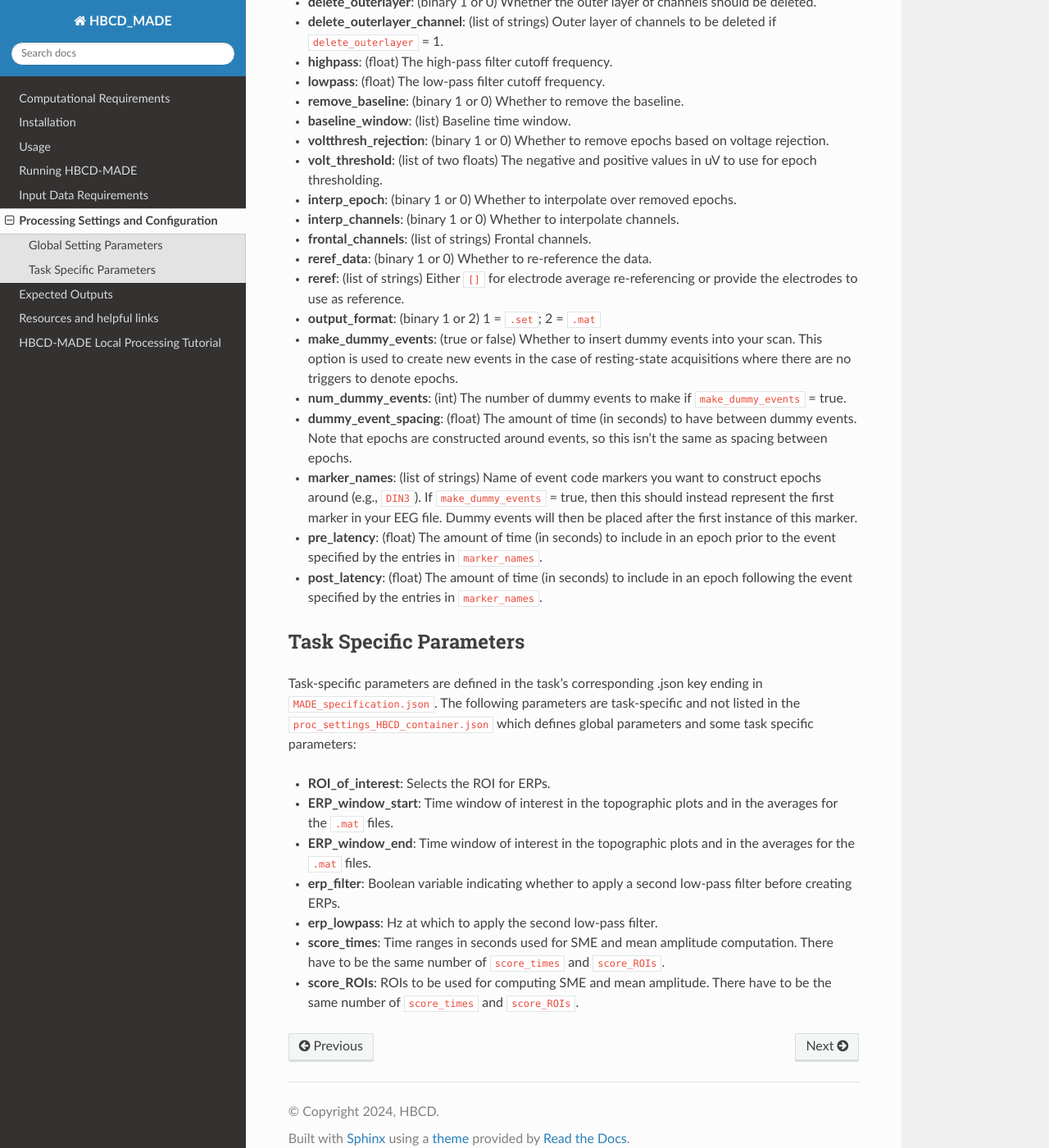
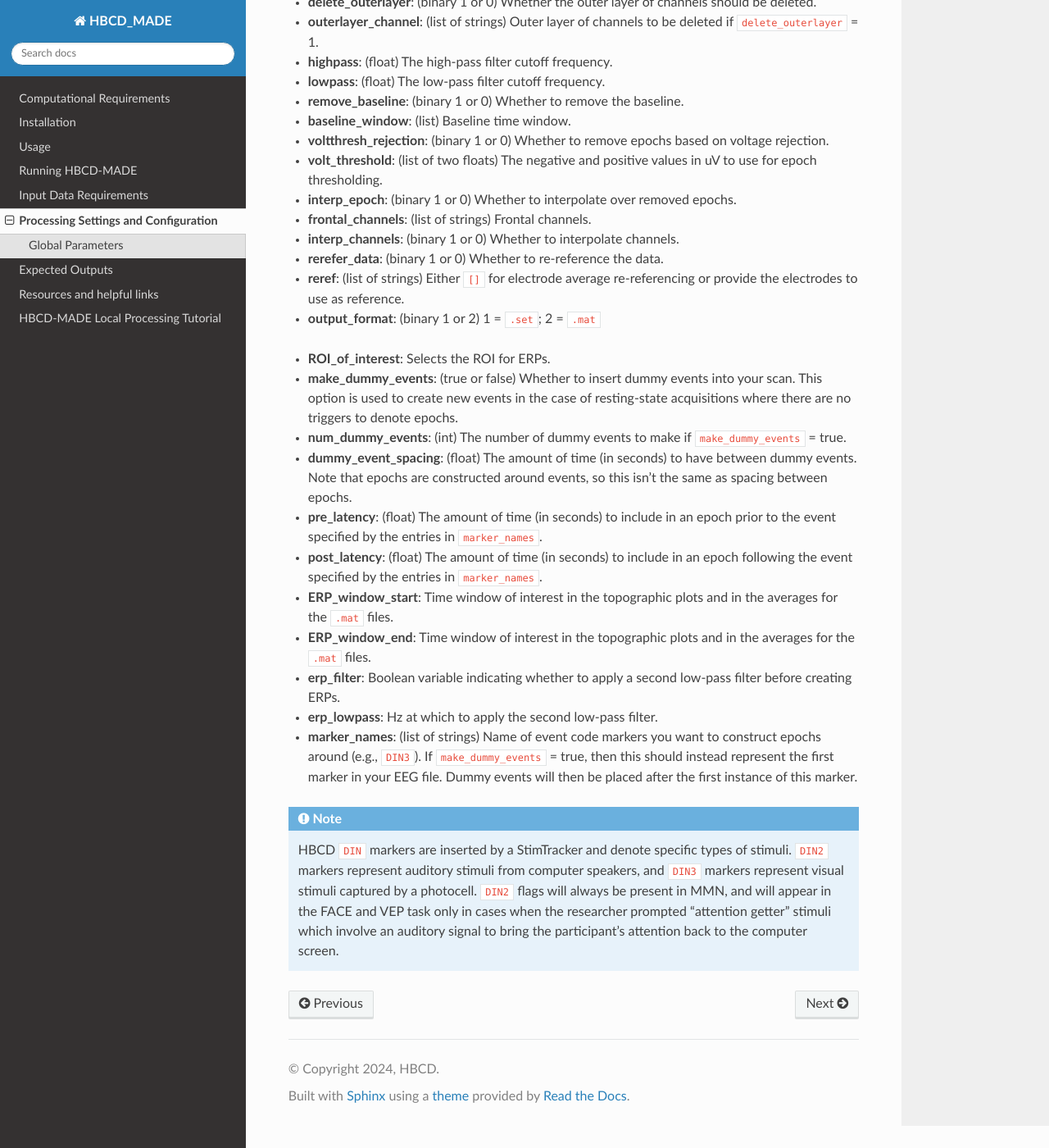
Before and after one commit to DCAN-Labs/HBCD-MADE, a Sphinx documentation site: the page built from docs/source/json_configuration.rst, in a window 1280 px wide and 1400 px high, scrolled down 1053 px. Shown: the whole window at 82% size. Built offline with Sphinx 7.4.7 and the Read the Docs theme 2.0.0, drawn with Linux system fonts in a browser that asks for light colours; some of the changed text lies outside the part shown.

Commit message:
update citations

```diff
--- a/docs/source/expected_outputs.rst
+++ b/docs/source/expected_outputs.rst
@@ -291,21 +291,8 @@ The following variables within the MADE processing report represent the number o
 
 6. ``...eeg_MADE_specification``
 --------------------------------------------------------------------
-If you are processing all four HBCD tasks, you will have four unique JSON keys titled accordingly.
 
-Task Specific Parameters
-^^^^^^^^^^^^^^^^^^^^^^^^^^^^
-
-Task-specific parameters are defined in the task's corresponding .json key ending in ``MADE_specification.json``. The following parameters are task-specific and not listed in the ``proc_settings_HBCD_container.json`` which defines global parameters and some task specific parameters:
-
-- **ROI_of_interest**: Selects the ROI for ERPs.
-- **ERP_window_start**: Time window of interest in the topographic plots and in the averages for the ``.mat`` files.
-- **ERP_window_end**: Time window of interest in the topographic plots and in the averages for the ``.mat`` files.
-- **erp_filter**: Boolean variable indicating whether to apply a second low-pass filter before creating ERPs.
-- **erp_lowpass**: Hz at which to apply the second low-pass filter.
-- **score_times**: Time ranges in seconds used for SME and mean amplitude computation. There have to be the same number of ``score_times`` and ``score_ROIs``.
-- **score_ROIs**: ROIs to be used for computing SME and mean amplitude. There have to be the same number of ``score_times`` and ``score_ROIs``.
-
+A unique .json is produced for each task processed by HBCD-MADE and titled according to the task it represents. These files serve as a reference for the parameters used to process each task. For definitions of each parameter listed, see `json_configuration.rst`
 
 
 .. toctree::
--- a/docs/source/json_configuration.rst
+++ b/docs/source/json_configuration.rst
@@ -8,14 +8,14 @@ Selections of HBCD-MADE processing parameters are made in .json keys rather than
 found :download:`here <proc_settings.json>`. The settings specified in the JSON file fall under two general categories:
 
 
-1. :ref:`Global settings <Global_settings>` : These settings fall under the JSON key ``global_settings`` and serve as the default settings across tasks.
-2. :ref:`Unique task settings <Unique_task_settings>` : If you are processing all four HBCD tasks, you will have four unique JSON keys titled accordingly. It is important that the name of your files follows BIDS formatting for the pipeline to correctly identify the task name for a given EEG file. For example, if you have a file named ``sub-1_ses-1_task-MMN_run-2_acq-eeg_eeg.set``, you should have a field in your JSON file named ``MMN`` to denote the processing settings used for this task.
+1. :ref:`Global parameters <Global_settings>` : These settings fall under the JSON key ``global_parameters`` and serve as the default settings across tasks.
+2. :ref:`Unique task settings <Unique_task_settings>` : Task-specific parameters are specified below `global_parameters`. It is important that the name of your files follows BIDS formatting for the pipeline to correctly identify the task name for a given EEG file. For example, if you have a file named ``sub-1_ses-1_task-MMN_run-2_acq-eeg_eeg.set``, you should have a field in your JSON file named ``MMN`` to denote the processing settings used for this task.
 
 Parameters can be set in both global and task-specific keys. When there are conflicting settings, HBCD-MADE will continue processing with the task-specific settings. Because some processing (i.e., ICA) will occur on a merged version of all tasks, some settings such as high and low-pass filter cutoffs should be the same across all tasks.
 
 .. _Global_settings:
 
-Global Setting Parameters
+Global Parameters
 ^^^^^^^^^^^^^^^^^^^^^^^^^^^^
 
 These supported global settings are specified in the ``proc_settings_HBCD_container.json``:
@@ -26,7 +26,7 @@ These supported global settings are specified in the ``proc_settings_HBCD_contai
 - **down_sample**: (binary 1 or 0) Whether or not to downsample the data.
 - **sampling_rate**: (float) The new sampling rate you want following downsampling. This is only used if ``down_sample`` = 1.
 - **delete_outerlayer**: (binary 1 or 0) Whether the outer layer of channels should be deleted.
-- **delete_outerlayer_channel**: (list of strings) Outer layer of channels to be deleted if ``delete_outerlayer`` = 1.
+- **outerlayer_channel**: (list of strings) Outer layer of channels to be deleted if ``delete_outerlayer`` = 1.
 - **highpass**: (float) The high-pass filter cutoff frequency.
 - **lowpass**: (float) The low-pass filter cutoff frequency.
 - **remove_baseline**: (binary 1 or 0) Whether to remove the baseline.
@@ -34,33 +34,27 @@ These supported global settings are specified in the ``proc_settings_HBCD_contai
 - **voltthresh_rejection**: (binary 1 or 0) Whether to remove epochs based on voltage rejection.
 - **volt_threshold**: (list of two floats) The negative and positive values in uV to use for epoch thresholding.
 - **interp_epoch**: (binary 1 or 0) Whether to interpolate over removed epochs.
+- **frontal_channels**: (list of strings) Frontal channels.
 - **interp_channels**: (binary 1 or 0) Whether to interpolate channels.
-- **frontal_channels**: (list of strings) Frontal channels.
-- **reref_data**: (binary 1 or 0) Whether to re-reference the data.
+- **rerefer_data**: (binary 1 or 0) Whether to re-reference the data.
 - **reref**: (list of strings) Either ``[]`` for electrode average re-referencing or provide the electrodes to use as reference.
 - **output_format**: (binary 1 or 2) 1 = ``.set``; 2 = ``.mat``
+
+.. _Unique_task_settings:
+
+- **ROI_of_interest**: Selects the ROI for ERPs.
 - **make_dummy_events**: (true or false) Whether to insert dummy events into your scan. This option is used to create new events in the case of resting-state acquisitions where there are no triggers to denote epochs.
 - **num_dummy_events**: (int) The number of dummy events to make if ``make_dummy_events`` = true.
 - **dummy_event_spacing**: (float) The amount of time (in seconds) to have between dummy events. Note that epochs are constructed around events, so this isn’t the same as spacing between epochs.
-- **marker_names**: (list of strings) Name of event code markers you want to construct epochs around (e.g., ``DIN3``). If ``make_dummy_events`` = true, then this should instead represent the first marker in your EEG file. Dummy events will then be placed after the first instance of this marker.
 - **pre_latency**: (float) The amount of time (in seconds) to include in an epoch prior to the event specified by the entries in ``marker_names``.
 - **post_latency**: (float) The amount of time (in seconds) to include in an epoch following the event specified by the entries in ``marker_names``.
-
-.. _Unique_task_settings:
-
-Task Specific Parameters
-^^^^^^^^^^^^^^^^^^^^^^^^^^^^
-
-Task-specific parameters are defined in the task's corresponding .json key ending in ``MADE_specification.json``. The following parameters are task-specific and not listed in the ``proc_settings_HBCD_container.json`` which defines global parameters and some task specific parameters:
-
-- **ROI_of_interest**: Selects the ROI for ERPs.
 - **ERP_window_start**: Time window of interest in the topographic plots and in the averages for the ``.mat`` files.
 - **ERP_window_end**: Time window of interest in the topographic plots and in the averages for the ``.mat`` files.
 - **erp_filter**: Boolean variable indicating whether to apply a second low-pass filter before creating ERPs.
 - **erp_lowpass**: Hz at which to apply the second low-pass filter.
-- **score_times**: Time ranges in seconds used for SME and mean amplitude computation. There have to be the same number of ``score_times`` and ``score_ROIs``.
-- **score_ROIs**: ROIs to be used for computing SME and mean amplitude. There have to be the same number of ``score_times`` and ``score_ROIs``.
+- **marker_names**: (list of strings) Name of event code markers you want to construct epochs around (e.g., ``DIN3``). If ``make_dummy_events`` = true, then this should instead represent the first marker in your EEG file. Dummy events will then be placed after the first instance of this marker.
 
+.. note:: HBCD ``DIN`` markers are inserted by a StimTracker and denote specific types of stimuli. ``DIN2`` markers represent auditory stimuli from computer speakers, and ``DIN3`` markers represent visual stimuli captured by a photocell. ``DIN2`` flags will always be present in MMN, and will appear in the FACE and VEP task only in cases when the researcher prompted "attention getter" stimuli which involve an auditory signal to bring the participant's attention back to the computer screen.
 
 .. toctree::
    :maxdepth: 2
```
Also changed, not shown: docs/source/resources.rst (+8 -12 lines).
